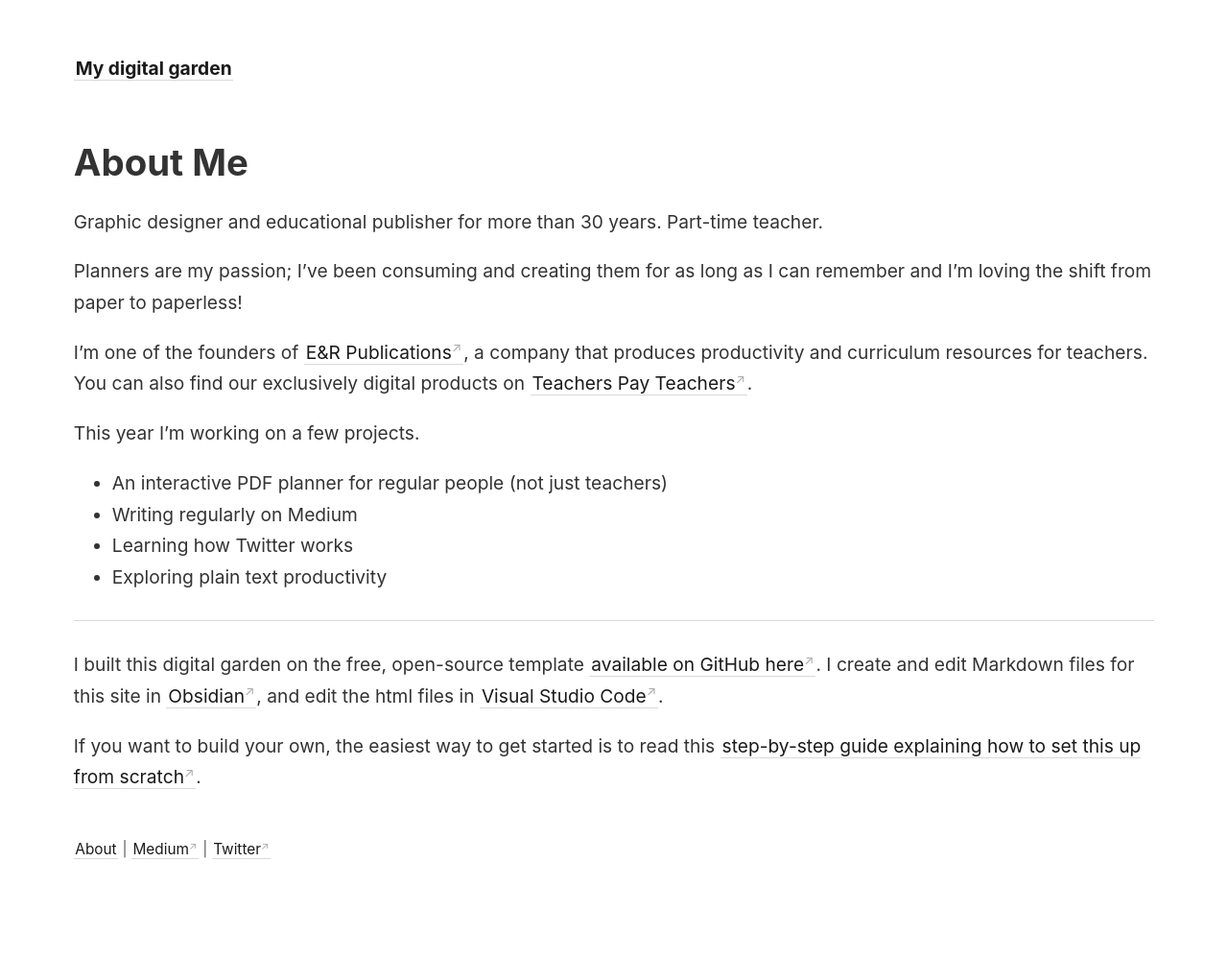
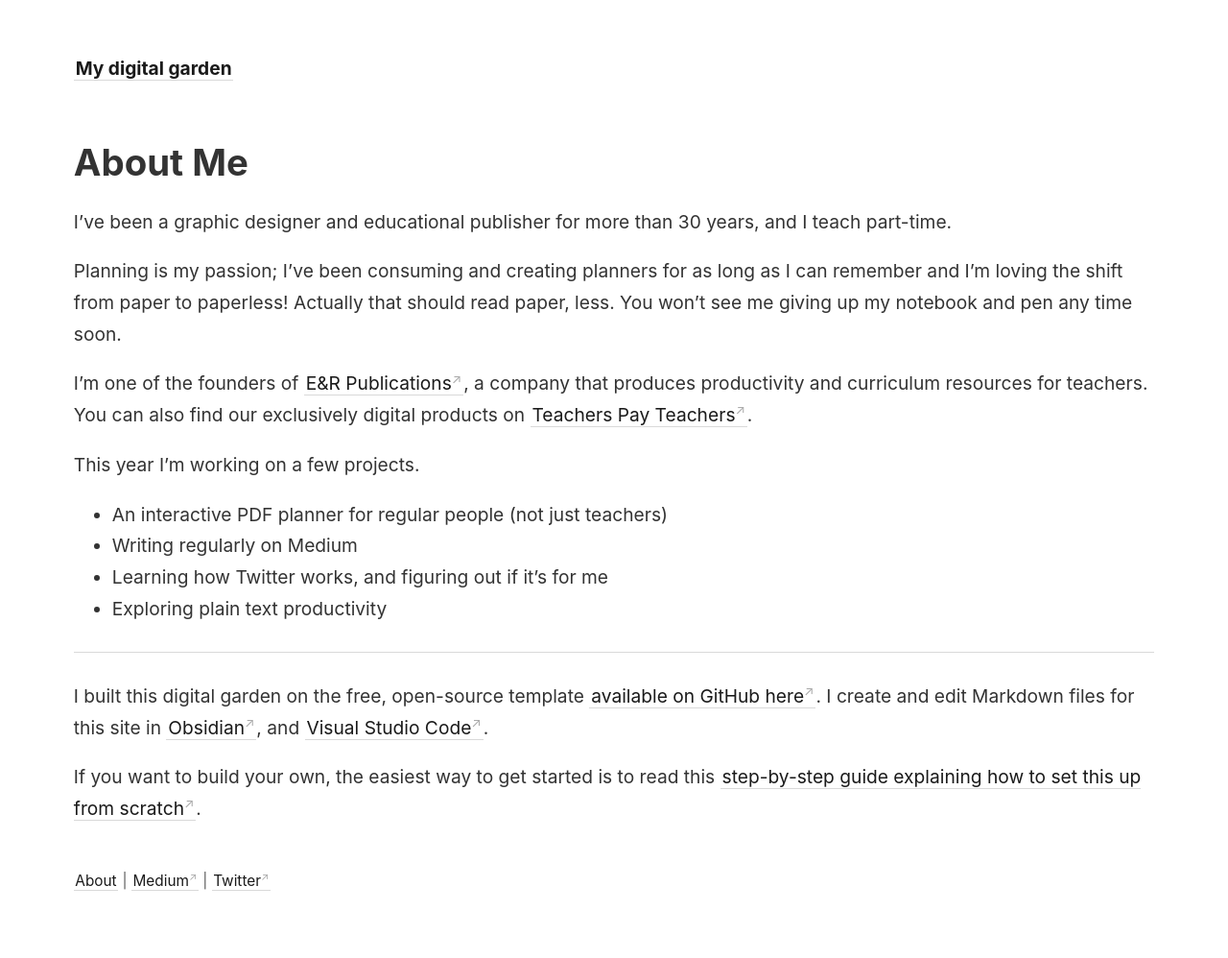
Before and after one commit to miscemw/Paper-Less, a Jekyll site: the page built from _pages/about.md, in a window 1280 px wide. Shown: the whole page at 96% size. Built offline with Jekyll 4.4.1, drawn with Linux system fonts in a browser that asks for light colours; before the commit the page ends 965 px from its top, so only the background shows below that.

Commit message:
banners?

```diff
--- a/_pages/about.md
+++ b/_pages/about.md
@@ -7,19 +7,19 @@ banner_y: 0.46
 ---
 
 # About Me
-Graphic designer and educational publisher for more than 30 years. Part-time teacher.
+I've been a graphic designer and educational publisher for more than 30 years, and I teach part-time.
 
-Planners are my passion; I’ve been consuming and creating them for as long as I can remember and I’m loving the shift from paper to paperless!
+Planning is my passion; I’ve been consuming and creating planners for as long as I can remember and I’m loving the shift from paper to paperless! Actually that should read paper, less. You won't see me giving up my notebook and pen any time soon.
 
 I'm one of the founders of [E&R Publications](https://eandrpublications.com.au/), a company that produces productivity and curriculum resources for teachers. You can also find our exclusively digital products on [Teachers Pay Teachers](https://www.teacherspayteachers.com/Store/E-And-R-Publications).
 
 This year I'm working on a few projects.
 - An interactive PDF planner for regular people (not just teachers)
 - Writing regularly on Medium
-- Learning how Twitter works
+- Learning how Twitter works, and figuring out if it's for me
 - Exploring plain text productivity
 
 ---
-I built this digital garden on the free, open-source template [available on GitHub here](https://github.com/maximevaillancourt/digital-garden-jekyll-template). I create and edit Markdown files for this site in [Obsidian](http://obsidian.md), and edit the html files in [Visual Studio Code](https://code.visualstudio.com).
+I built this digital garden on the free, open-source template [available on GitHub here](https://github.com/maximevaillancourt/digital-garden-jekyll-template). I create and edit Markdown files for this site in [Obsidian](http://obsidian.md), and [Visual Studio Code](https://code.visualstudio.com).
 
 If you want to build your own, the easiest way to get started is to read this [step-by-step guide explaining how to set this up from scratch](https://maximevaillancourt.com/blog/setting-up-your-own-digital-garden-with-jekyll).
```
Also changed, not shown: _pages/index.md (+1 -1 lines).
